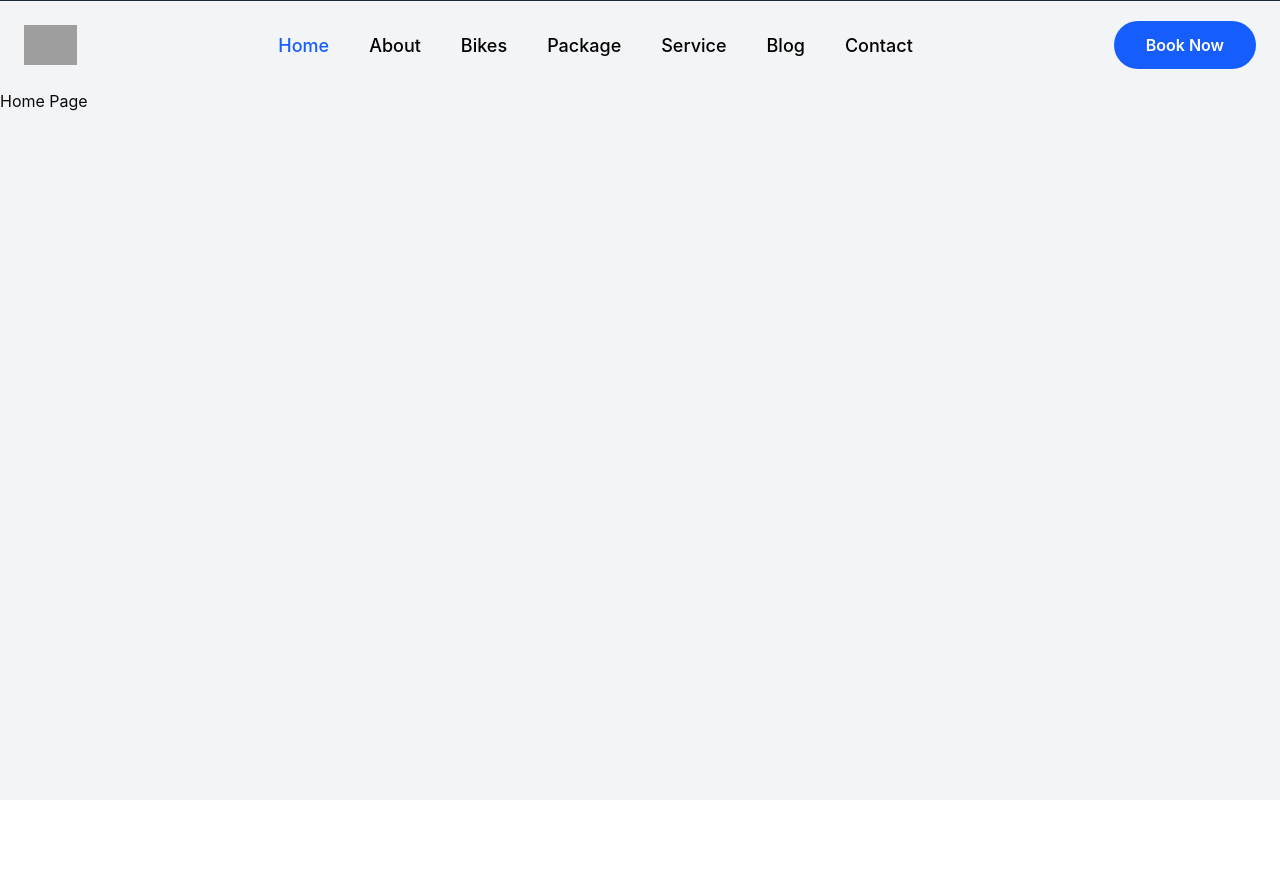
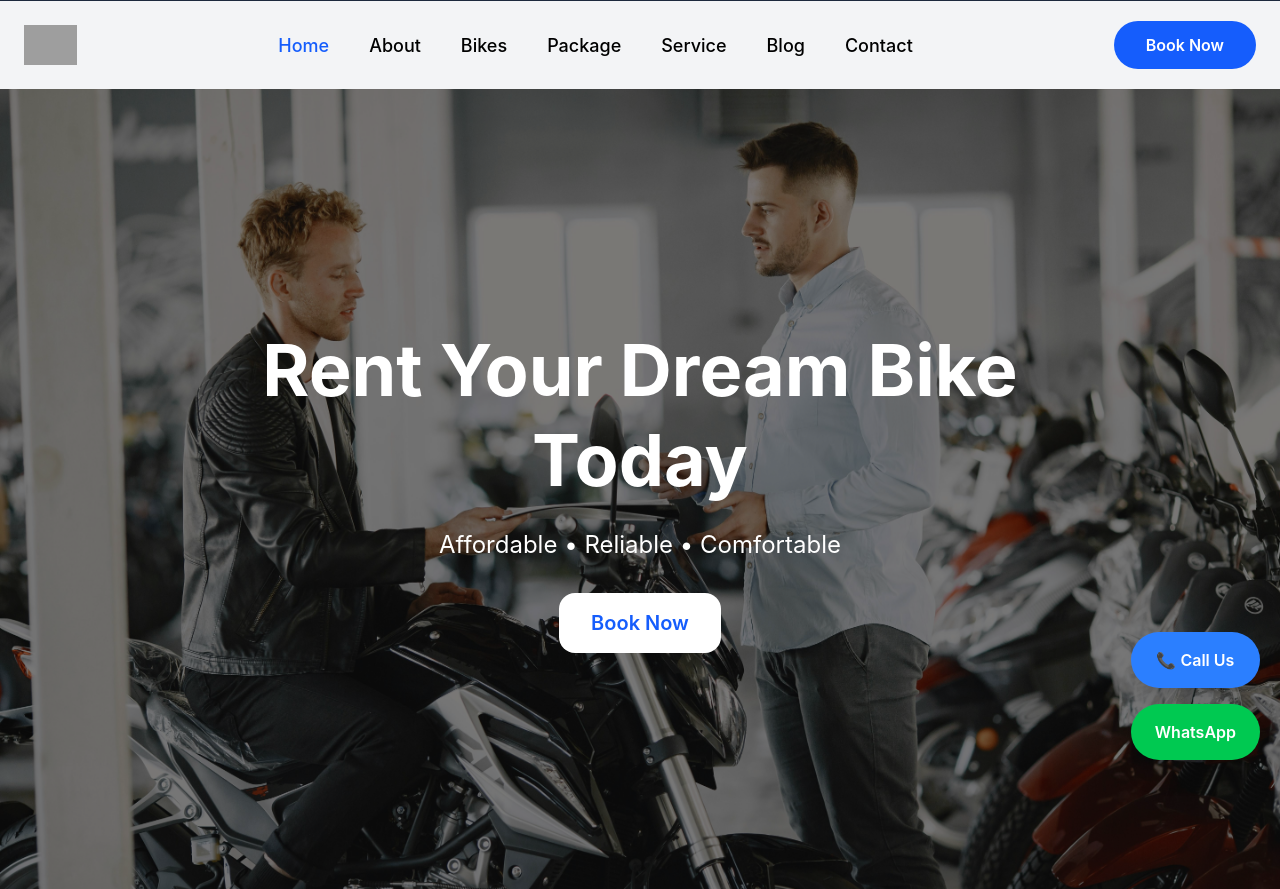
Before and after one commit to swochhandaSir/Muktinath-Travels, a React app in the folder Frontend/: page / in a window 1280 px wide. Before the commit the page ends 800 px from the top, so only its background shows below. Built offline with nearby package versions, Linux system fonts and the light colour scheme; grey boxes are pictures that could not be loaded; the HTML template or start-up script is replaced by a standard one; a web font is replaced by a local one.

Commit message:
homepage

```diff
--- a/Frontend/src/pages/Home.jsx
+++ b/Frontend/src/pages/Home.jsx
@@ -1,10 +1,45 @@
 import React from 'react'
+import heroImage from '../assets/hero.jpg'
 
 const Home = () => {
   return (
-    <div>
-      Home Page
-    </div>
+    <>
+           <section
+        className="relative h-screen bg-cover bg-center"
+        style={{
+          backgroundImage: `url(${heroImage})`,
+        }}
+      >
+        {/* Dark Overlay */}
+        <div className="absolute inset-0 bg-black/50"></div>
+
+        {/* Hero Content */}
+        <div className="relative z-10 flex flex-col items-center justify-center h-full text-white text-center px-4">
+          <h1 className="text-5xl md:text-7xl font-bold max-w-4xl leading-tight">
+            Rent Your Dream Bike Today
+          </h1>
+
+          <p className="mt-6 text-lg md:text-2xl">
+            Affordable • Reliable • Comfortable
+          </p>
+
+          <button className="mt-8 bg-white text-blue-600 px-8 py-4 rounded-2xl text-xl font-semibold hover:bg-gray-200 transition duration-300">
+            Book Now
+          </button>
+        </div>
+
+        {/* Floating Buttons */}
+        <div className="fixed right-5 bottom-10 flex flex-col gap-4 z-50">
+          <button className="bg-blue-500 hover:bg-blue-600 text-white px-6 py-4 rounded-full shadow-xl font-semibold">
+            📞 Call Us
+          </button>
+
+          <button className="bg-green-500 hover:bg-green-600 text-white px-6 py-4 rounded-full shadow-xl font-semibold">
+            WhatsApp
+          </button>
+        </div>
+      </section>
+    </>
   )
 }
 
```
Also changed, not shown: Frontend/src/assets/hero.jpg (added).
